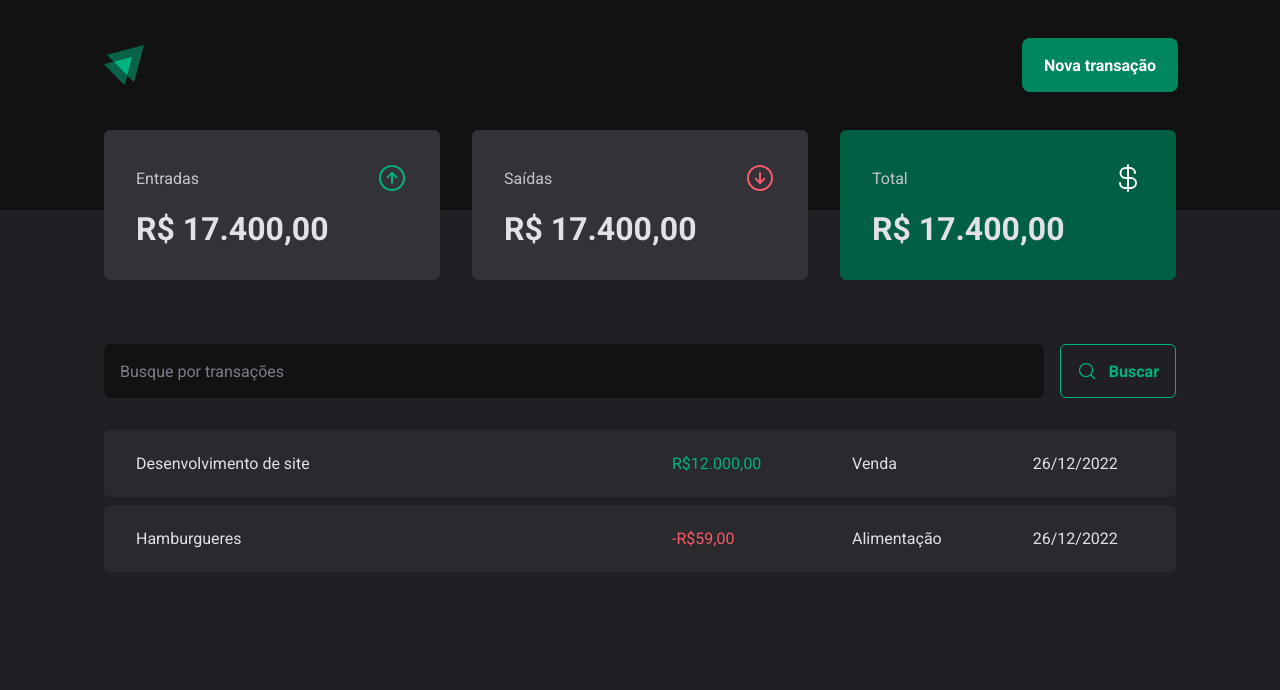
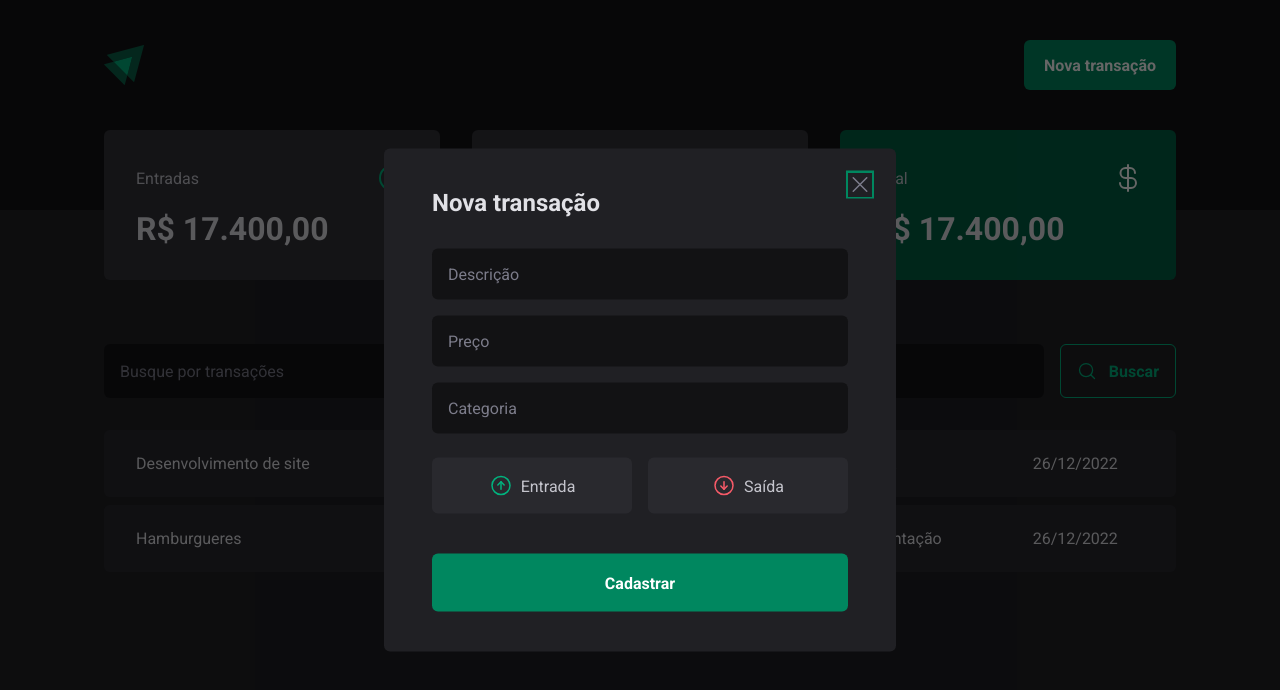
Before and after one commit to AlanDiogoR/Controle-finaceiro, a React (Vite) app in the folder Controle-finanças/: page / in a window 1280 px wide. Both pictures are taken after a click on the button "Nova transação". Shown: the top 690 px of the page. Built offline with nearby package versions, Linux system fonts and the light colour scheme.

Commit message:
modal estilizado

```diff
--- a/Controle-finanças/package.json
+++ b/Controle-finanças/package.json
@@ -9,6 +9,7 @@
     "preview": "vite preview"
   },
   "dependencies": {
+    "@radix-ui/react-dialog": "^1.0.2",
     "phosphor-react": "^1.4.1",
     "react": "^18.2.0",
     "react-dom": "^18.2.0",
--- a/Controle-finanças/src/components/Header/index.tsx
+++ b/Controle-finanças/src/components/Header/index.tsx
@@ -1,6 +1,9 @@
-import { HeaderContainer, HeaderContent, NewTransacionButton } from "./styles";
+import { HeaderContainer, HeaderContent, NewTransacionButton } from './styles';
+
+import * as Dialog from '@radix-ui/react-dialog';
 
 import logo from '../../assets/logo-ignite.svg';
+import { NewTransactionModal } from '../NewTransactionModal';
 
 export function Header() {
   return (
@@ -8,7 +11,13 @@
       <HeaderContent>
         <img src={logo} alt=""/>
 
-        <NewTransacionButton>Nova transação</NewTransacionButton>
+        <Dialog.Root>
+          <Dialog.Trigger asChild>
+            <NewTransacionButton>Nova transação</NewTransacionButton>
+          </Dialog.Trigger>
+
+          <NewTransactionModal/>
+        </Dialog.Root>
       </HeaderContent>
     </HeaderContainer>
   );
--- /dev/null
+++ b/Controle-finanças/src/components/NewTransactionModal/index.tsx
@@ -0,0 +1,40 @@
+import * as Dialog from '@radix-ui/react-dialog';
+import { ArrowCircleDown, ArrowCircleUp, X } from 'phosphor-react';
+import { Content, Overlay, CloseButton, TransactionType, TransactionTypeButton } from './styles';
+
+export function NewTransactionModal() {
+  return (
+    <Dialog.Portal>
+      <Overlay />
+
+      <Content>
+        <Dialog.Title>Nova transação</Dialog.Title>
+        <CloseButton>
+          <X size={24} />
+        </CloseButton>
+
+        <form action="">
+          <input type="text" placeholder='Descrição' required/>
+          <input type="Number" placeholder='Preço' required/>
+          <input type="text" placeholder='Categoria' required/>
+
+          <TransactionType>
+            <TransactionTypeButton variant='income'>
+              <ArrowCircleUp size={24}/>
+              Entrada
+            </TransactionTypeButton>
+
+            <TransactionTypeButton variant='outcome'>
+              <ArrowCircleDown size={24}/>
+              Saída
+            </TransactionTypeButton>
+          </TransactionType>
+
+          <button type='submit'>
+            Cadastrar
+          </button>
+        </form>
+      </Content>
+    </Dialog.Portal>
+  );
+}
--- /dev/null
+++ b/Controle-finanças/src/components/NewTransactionModal/styles.ts
@@ -0,0 +1,97 @@
+import * as Dialog from '@radix-ui/react-dialog';
+import styled from 'styled-components';
+
+export const Overlay = styled(Dialog.Overlay)`
+  position: fixed;
+  width: 100vw;
+  height: 100vh;
+  inset: 0;
+  background: rgba(0, 0, 0, 0.6);
+`;
+
+export const Content = styled(Dialog.Content)`
+  min-width: 32rem;
+  border-radius: 6px;
+  padding: 2.5rem 3rem;
+  background: ${props => props.theme['gray-800']};
+
+  position: fixed;
+  top: 50%;
+  left: 50%;
+  transform: translate(-50%, -50%);
+
+  form {
+    margin-top: 2rem;
+    display: flex;
+    flex-direction: column;
+    gap: 1rem;
+
+    input {
+      border-radius: 6px;
+      border: 0;
+      background: ${props => props.theme['gray-900']};
+      color: ${props => props.theme['gray-300']};
+      padding: 1rem;
+
+      &::placeholder {
+        color: ${props => props.theme['gray-500']};
+      }
+    }
+
+    button[type="submit"] {
+      height: 58px;
+      border: 0;
+      background: ${props => props.theme['green-500']};
+      color: ${props => props.theme['white']};
+      font-weight: bold;
+      padding: 0 1.25rem;
+      border-radius: 6px;
+      margin-top: 1.5rem;
+      cursor: pointer;
+
+      &:hover {
+        background: ${props => props.theme['green-700']};
+        transition: background-color 0.2s;
+      }
+    }
+  }
+`;
+
+export const CloseButton = styled(Dialog.Close)`
+  position: absolute;
+  background: transparent;
+  border: 0;
+  top: 1.5rem;
+  right: 1.5rem;
+  line-height: 0;
+  cursor: pointer;
+  color: ${props => props.theme['gray-500']};
+`;
+
+export const TransactionType = styled.div`
+  display: grid;
+  grid-template-columns: repeat(2, 1fr);
+  gap: 1rem;
+  margin-top: 0.5rem;
+`;
+
+interface TransactionTypeButtonProps {
+  variant: 'income' | 'outcome';
+}
+
+export const TransactionTypeButton = styled.button<TransactionTypeButtonProps>`
+  background: ${props => props.theme['gray-700']};
+  padding: 1rem;
+  display: flex;
+  align-items: center;
+  justify-content: center;
+  gap: 0.5rem;
+  border-radius: 6px;
+  cursor: pointer;
+  border: 0;
+  color: ${props => props.theme['gray-300']};
+
+  svg {
+    color: ${props => props.variant === 'income' ? props.theme['green-300'] : props.theme['red-300']};
+  }
+`;
```
Also changed, not shown: 2 other files (tests, documents, lock files or other folders).
